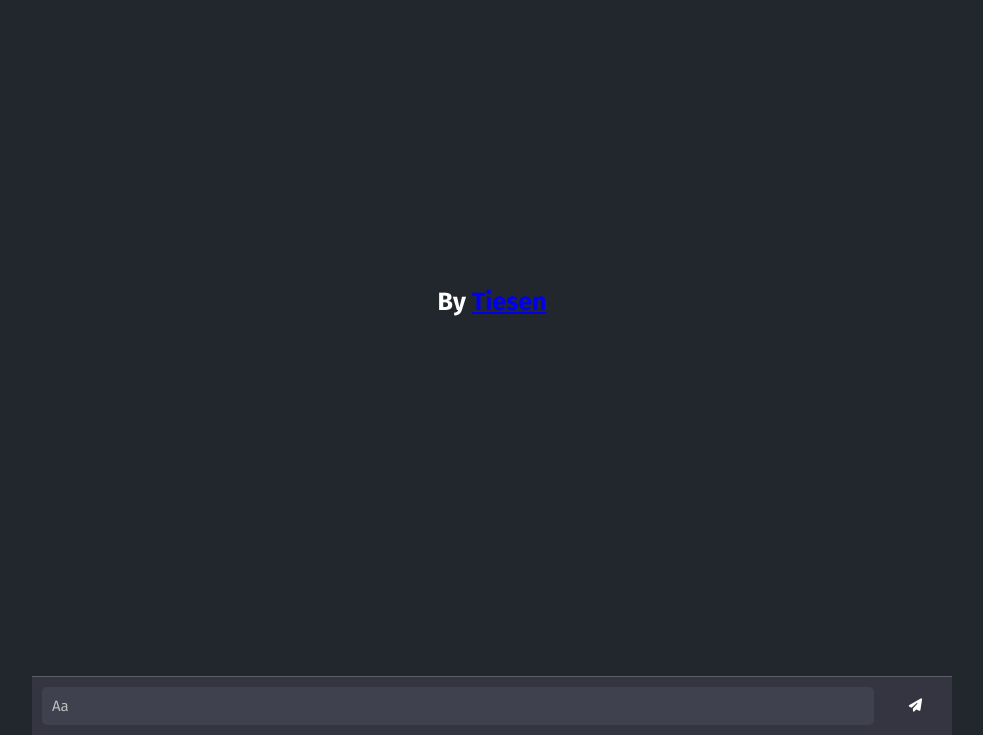
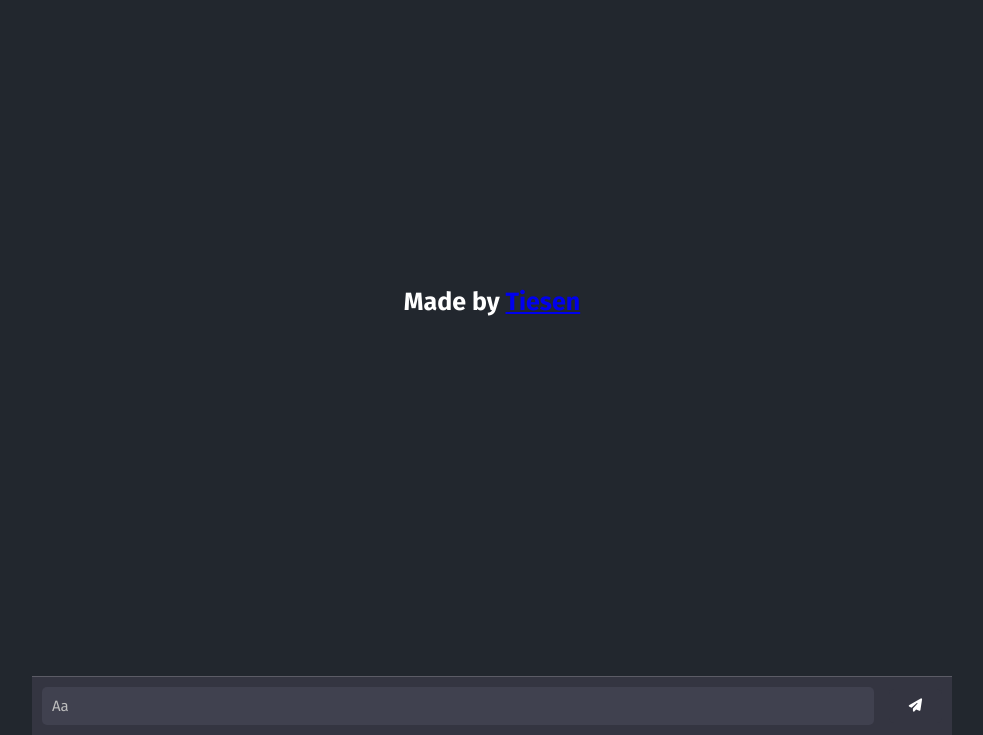
Before and after one commit to tiesen243/ChatBot, a plain HTML site: page index.html in a window 1280 px wide. Shown: the part 65-800 px from the top of the page, without its empty margins (148-1131 px from the left). Drawn offline with Linux system fonts and the light colour scheme.

Commit message:
change author

```diff
--- a/index.html
+++ b/index.html
@@ -12,7 +12,7 @@
         <h3>Chat Bot</h3>
       </div>
       <div class="info">
-        <p>By <a href="https://github.com/tiesen243226">Tiesen</a></p>
+        <p>Made by <a href="https://github.com/tiesen243">Tiesen</a></p>
       </div>
       <div class="chat-container">
         <div id="chat-log"></div>
```
